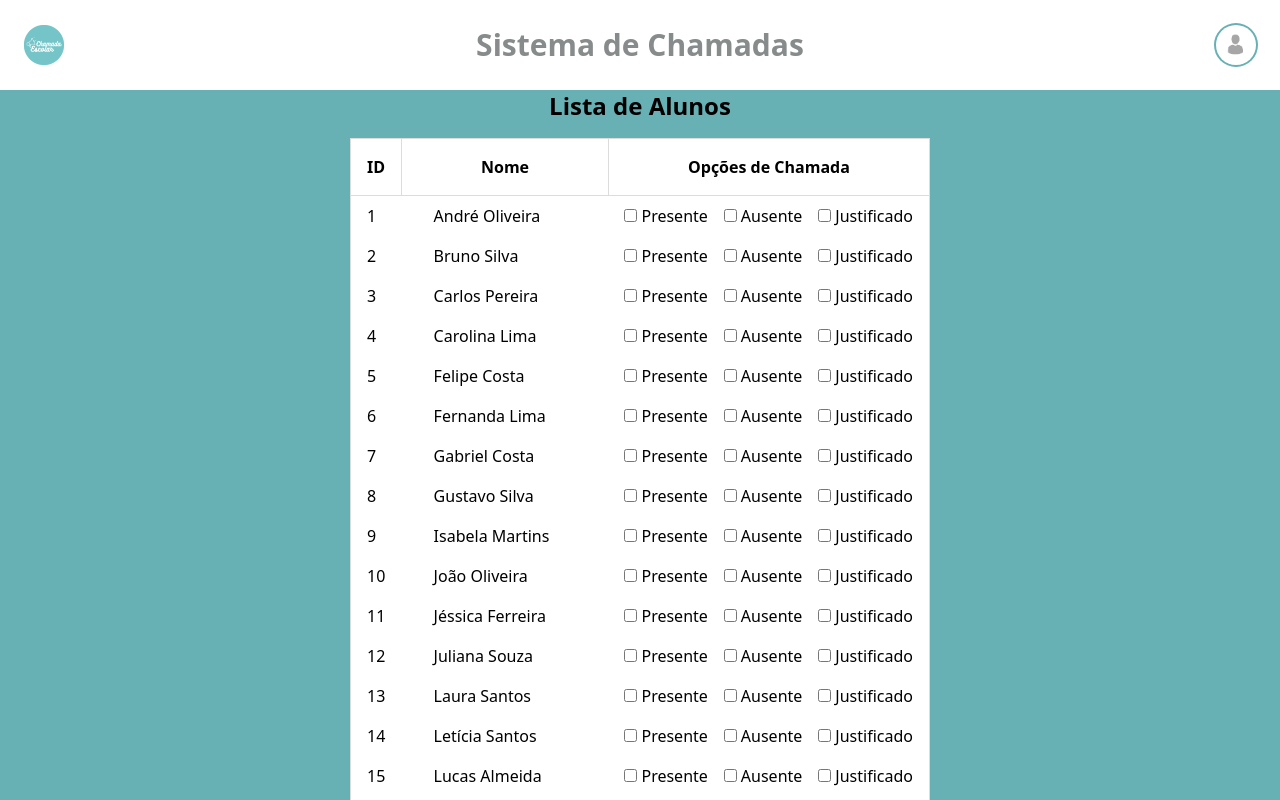
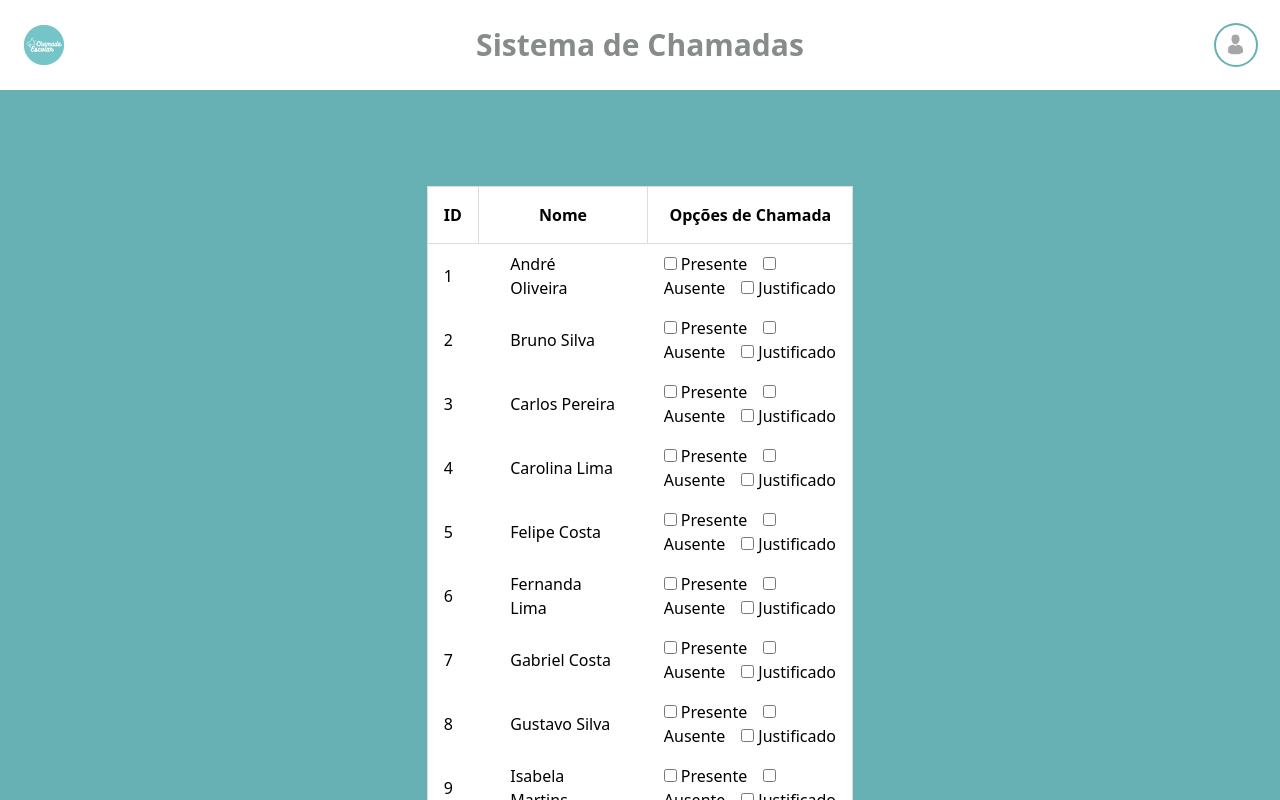
Before and after one commit to lbseven7/chamada-escolar, a React (Vite) app: page /call in a window 1280 px wide. Shown: the top 800 px of the page. Built offline with nearby package versions, Linux system fonts and the light colour scheme; data requests are answered from the project's data file.

Commit message:
chore: inicializar o json server

```diff
--- a/src/pages/Call/index.jsx
+++ b/src/pages/Call/index.jsx
@@ -1,4 +1,5 @@
 /* eslint-disable jsx-a11y/label-has-associated-control */
+/* json-server --watch db.json --port 3000 */
 import React, { useState, useEffect } from 'react';
 import { Link } from 'react-router-dom';
 import Header from '../../components/Header';
@@ -53,8 +54,8 @@ function Call() {
     <>
       <Header />
       <div className="flex flex-col items-center justify-center bg-secundary-bg">
-        <h1 className="text-2xl font-bold mb-4">Lista de Alunos</h1>
-        <table className="border-collapse border border-bordas- bg-font-color">
+        {/* <h1 className="text-2xl font-bold mb-4">Lista de Alunos</h1> */}
+        <table className="border-collapse border border-bordas- bg-font-color mt-24 mb-24 w-1/3">
           <thead className="border-bordas-">
             <tr>
               <th className="border border-bordas- px-4 py-4">ID</th>
```
